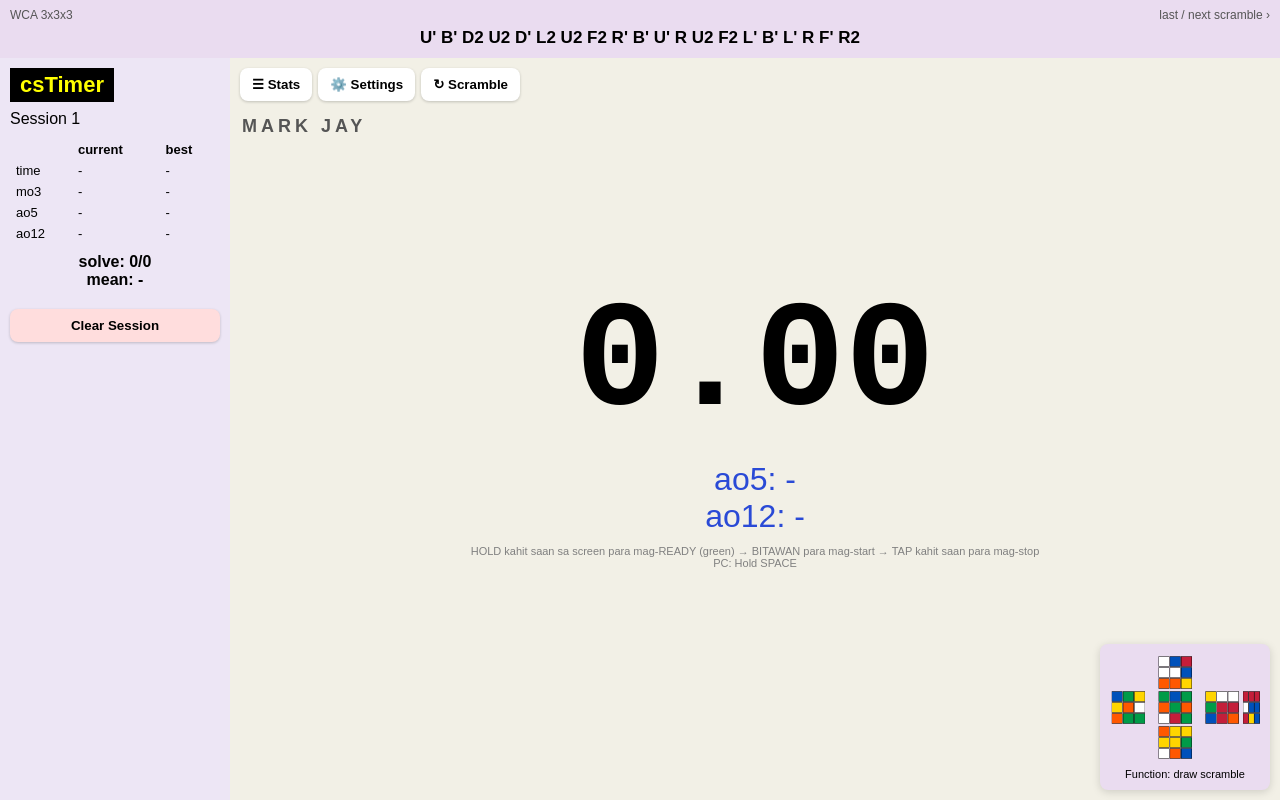
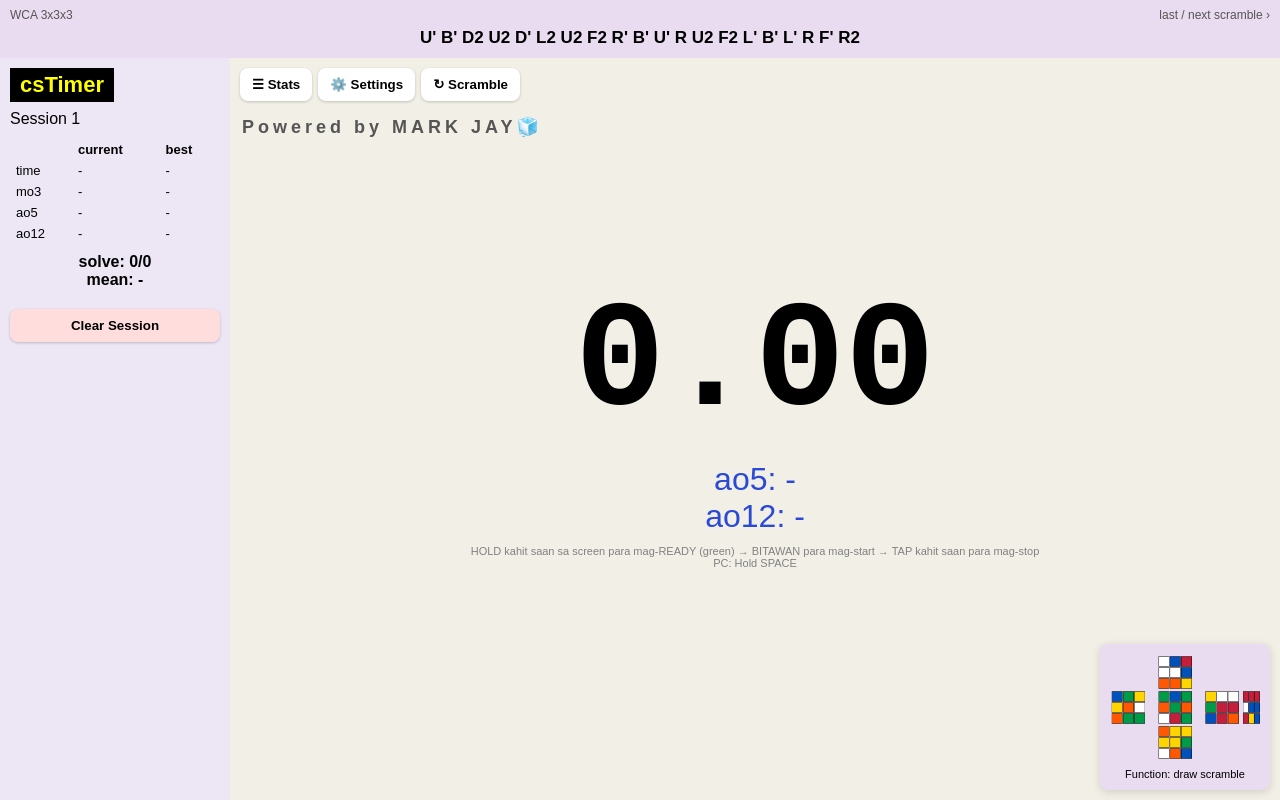
Before and after one commit to MJ101225/CubeTimer, a plain HTML site: page index.html in a window 1280 px wide. Drawn offline with Linux system fonts and the light colour scheme.

Commit message:
Update index.html

```diff
--- a/index.html
+++ b/index.html
@@ -71,7 +71,7 @@
       <button onclick="openSettings()">⚙️ Settings</button>
       <button onclick="nextScramble()">↻ Scramble</button>
     </div>
-    <div class="myname">MARK JAY</div>
+    <div class="myname">Powered by MARK JAY🧊</div>
     <div id="timer">0.00</div>
     <div id="diff"></div>
     <div class="ao" id="ao5Big">ao5: -</div>
```
